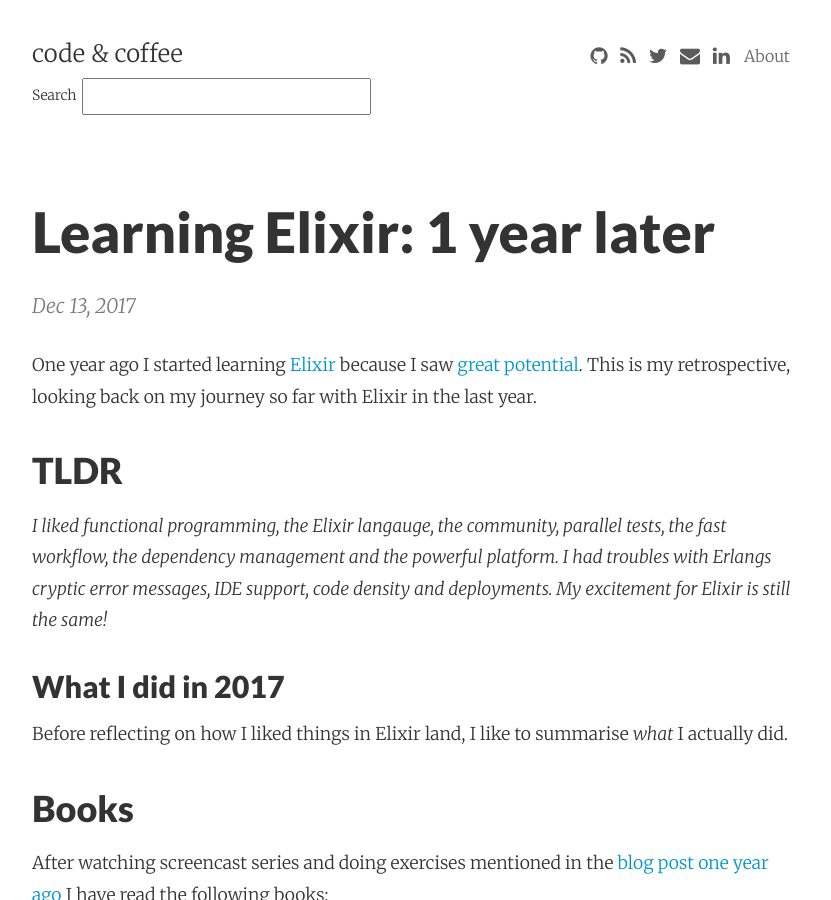
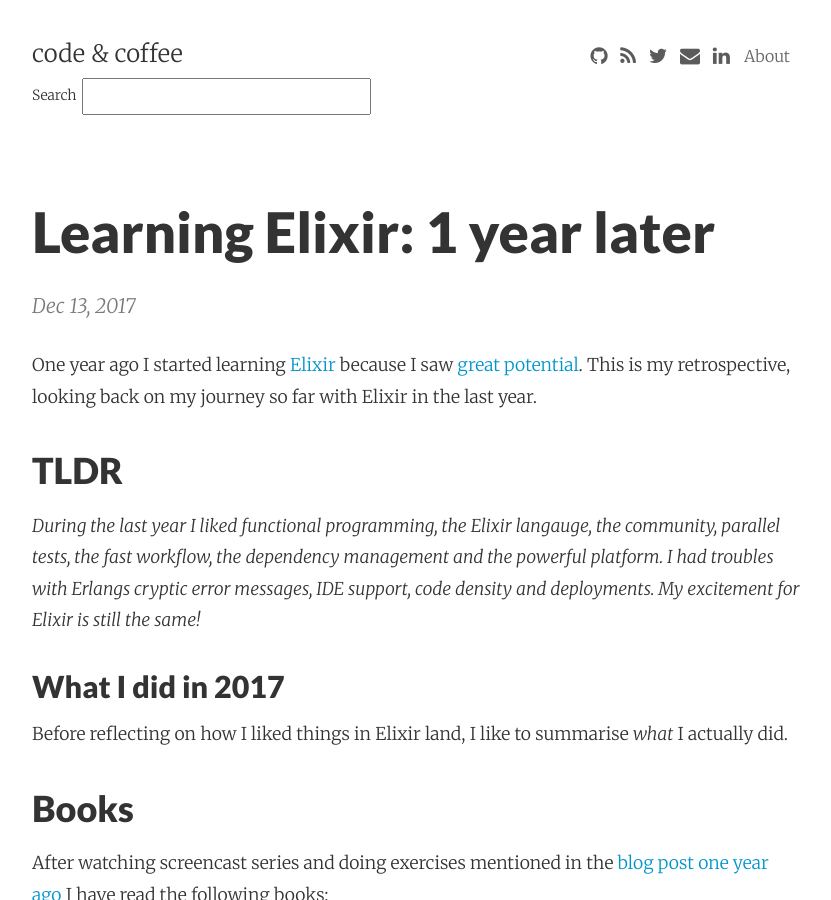
Before and after one commit to adri/adri.github.io, a Jekyll site: the page built from _posts/2017-12-13-learning-elixir-1-year-later.md, in a window 1280 px wide and 900 px high. Shown: the whole window, without its empty margins (224-1055 px from the left). Built offline with Jekyll 4.4.1, drawn with Linux system fonts in a browser that asks for light colours; nearby versions of some CDN libraries; comment, search, counter and statistics services are not loaded.

Commit message:
Autocommit from wiki

```diff
--- a/_posts/2017-12-13-learning-elixir-1-year-later.md
+++ b/_posts/2017-12-13-learning-elixir-1-year-later.md
@@ -10,7 +10,7 @@
 One year ago I started learning [Elixir](http://elixir-lang.github.io/) because I saw [great potential](https://adrian-philipp.com/post/why-elixir-has-great-potential). This is my retrospective, looking back on my journey so far with Elixir in the last year.
 
 ### TLDR
-*I liked functional programming, the Elixir langauge, the community, parallel tests, the fast workflow, the dependency management and the powerful platform. I had troubles with Erlangs cryptic error messages, IDE support, code density and deployments. My excitement for Elixir is still the same!*
+*During the last year I liked functional programming, the Elixir langauge, the community, parallel tests, the fast workflow, the dependency management and the powerful platform. I had troubles with Erlangs cryptic error messages, IDE support, code density and deployments. My excitement for Elixir is still the same!*
 
 ## What I did in 2017
 Before reflecting on how I liked things in Elixir land, I like to summarise *what* I actually did.
```
